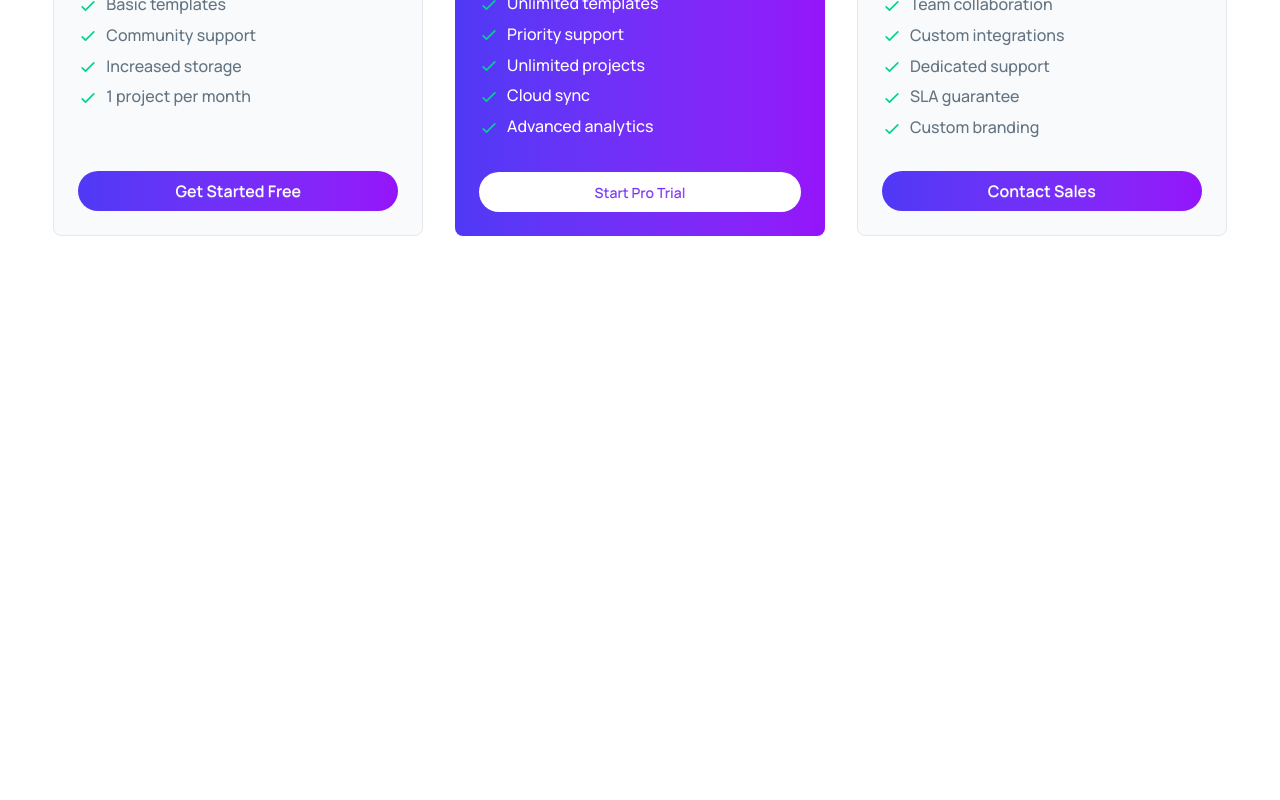
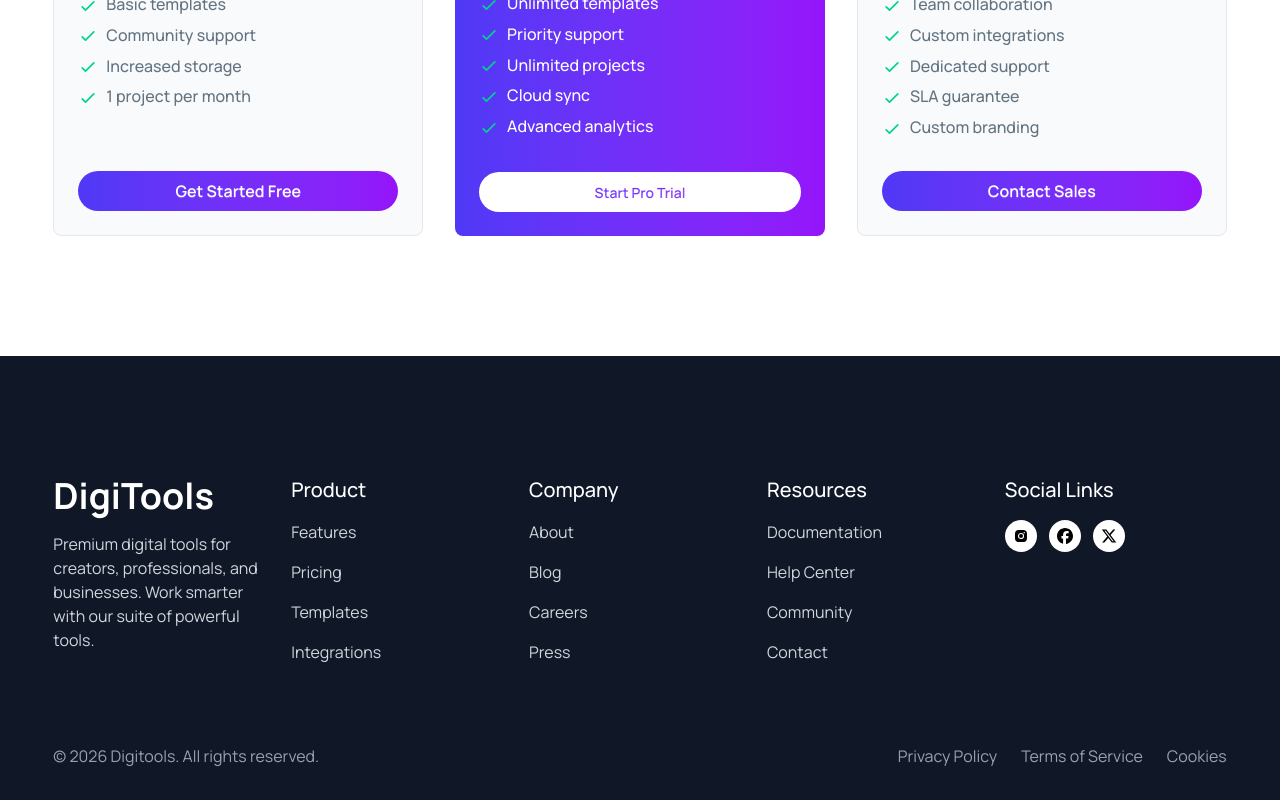
Before and after one commit to sabbirRashed/Digitools-Platform, a React (Vite) app: page / in a window 1280 px wide. Shown: the part 4144-4944 px from the top of the page. Before the commit the page ends 4500 px from the top, so only its background shows below. Built offline with nearby package versions, Linux system fonts and the light colour scheme.

Commit message:
added footer

```diff
--- a/src/App.jsx
+++ b/src/App.jsx
@@ -8,6 +8,7 @@ import LoadingSpinner from './components/Ui/LoadingSpinner'
 import { ToastContainer } from 'react-toastify'
 import Step from './components/homepage/Step/Step'
 import Pricing from './components/homepage/Pricing/Pricing'
+import Footer from './components/homepage/Footer/Footer'
 
 
 const premiumToolsPromise = fetch('/premiumtools.json')
@@ -38,6 +39,7 @@ function App() {
       </Suspense>
       <Step></Step>
       <Pricing pricingPromise={fetchPricng}></Pricing>
+      <Footer></Footer>
 
 
       {/* react tostify container */}
--- /dev/null
+++ b/src/components/homepage/Footer/Footer.jsx
@@ -0,0 +1,63 @@
+import React from 'react';
+import { BiLogoInstagramAlt } from 'react-icons/bi';
+import { FaFacebook, FaInstagram, FaXTwitter } from 'react-icons/fa6';
+
+const Footer = () => {
+    return (
+        <div className='footer-section pt-15 md:pt-30 bg-[#101727] text-white pb-8'>
+            <div className='footer-content w-11/12 max-w-300 mx-auto'>
+                <div className='min-h-20 grid grid-cols-1 lg:grid-cols-5 gap-4'>
+                    <div className='space-y-4'>
+                        <h2 className='text-3xl md:text-4xl font-bold'>DigiTools</h2>
+                        <p className='text-gray-300'>Premium digital tools for creators, professionals, and businesses. Work smarter with our suite of powerful tools.</p>
+                    </div>
+
+                    <ul className='space-y-4'>
+                        <h3 className='text-xl font-medium'>Product</h3>
+                        <li className='text-gray-300'><a href="">Features</a></li>
+                        <li className='text-gray-300'><a href="">Pricing</a></li>
+                        <li className='text-gray-300'><a href="">Templates</a></li>
+                        <li className='text-gray-300'><a href="">Integrations</a></li>
+                    </ul>
+
+                    <ul className='space-y-4'>
+                        <li className='text-xl font-medium'>Company</li>
+                        <li className='text-gray-300'><a href="">About</a></li>
+                        <li className='text-gray-300'><a href="">Blog</a></li>
+                        <li className='text-gray-300'><a href="">Careers</a></li>
+                        <li className='text-gray-300'><a href="">Press</a></li>
+                    </ul>
+
+                    <ul className='space-y-4'>
+                        <li className='text-xl font-medium'>Resources</li>
+                        <li className='text-gray-300'><a href="">Documentation</a></li>
+                        <li className='text-gray-300'><a href="">Help Center</a></li>
+                        <li className='text-gray-300'><a href="">Community</a></li>
+                        <li className='text-gray-300'><a href="">Contact</a></li>
+                    </ul>
+
+                    <div className='space-y-4'>
+                        <h2 className='text-xl font-medium'>Social Links</h2>
+                        <div className='flex items-center gap-3'>
+                            <div className='inline-block rounded-full bg-white border-gray-300 p-2'><BiLogoInstagramAlt className='text-black'/></div>
+                            <div className='inline-block rounded-full bg-white border-gray-300 p-2'><FaFacebook className='text-black'/></div>
+                            <div className='inline-block rounded-full bg-white border-gray-300 p-2'><FaXTwitter className='text-black'></FaXTwitter></div>
+                        </div>
+                    </div>
+                </div>
+
+                <div className='flex flex-col-reverse gap-4 lg:flex-row justify-between mt-10 md:mt-20 text-gray-400'>
+                    <p className='text-center lg:left'>© 2026 Digitools. All rights reserved.</p>
+                    <div className='flex justify-center lg:justify-start gap-6'>
+                        <a href="">Privacy Policy</a>
+                        <a href="">Terms of Service</a>
+                        <a href="">Cookies</a>
+                    </div>
+                </div>
+            </div>
+
+        </div>
+    );
+};
+
+export default Footer;
```
